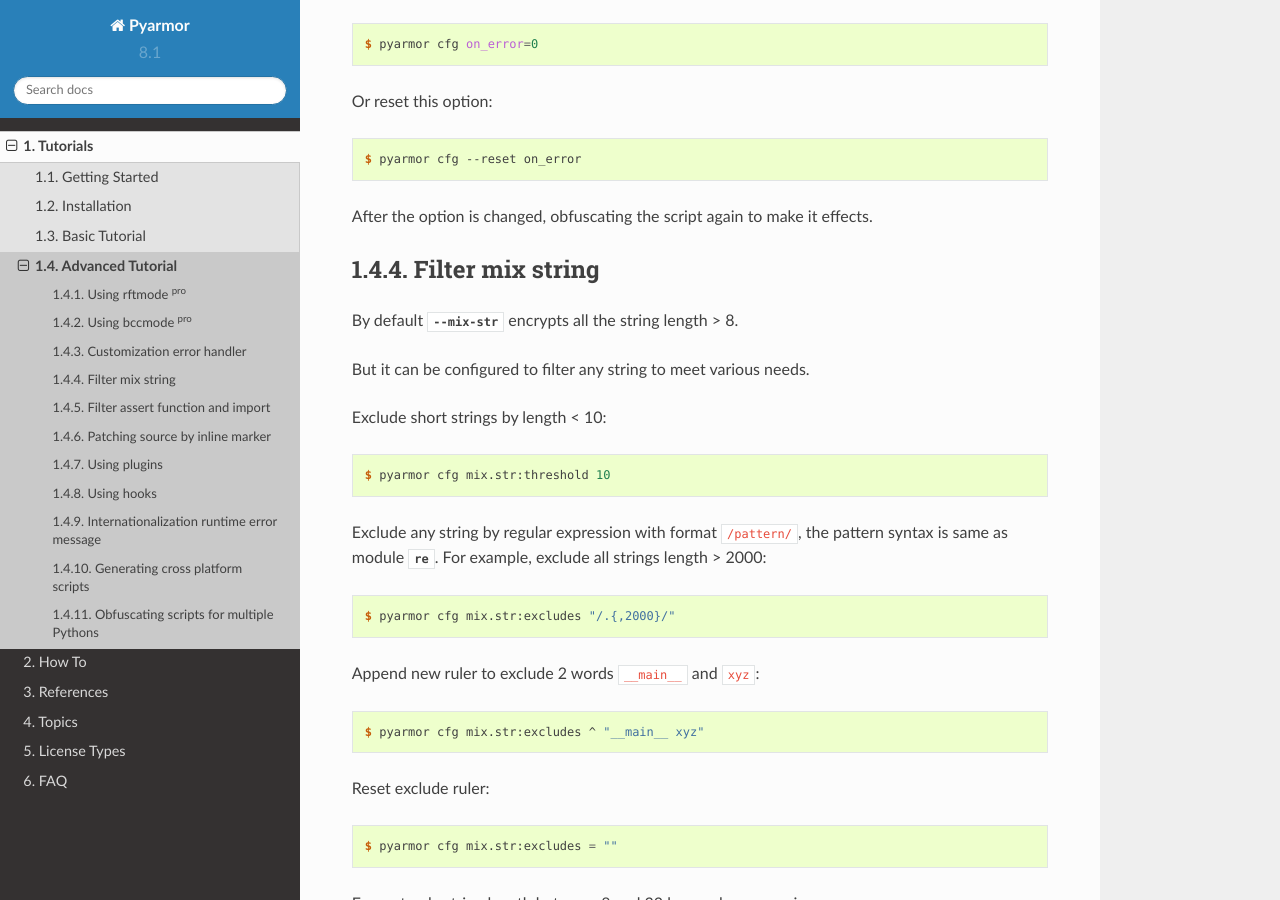
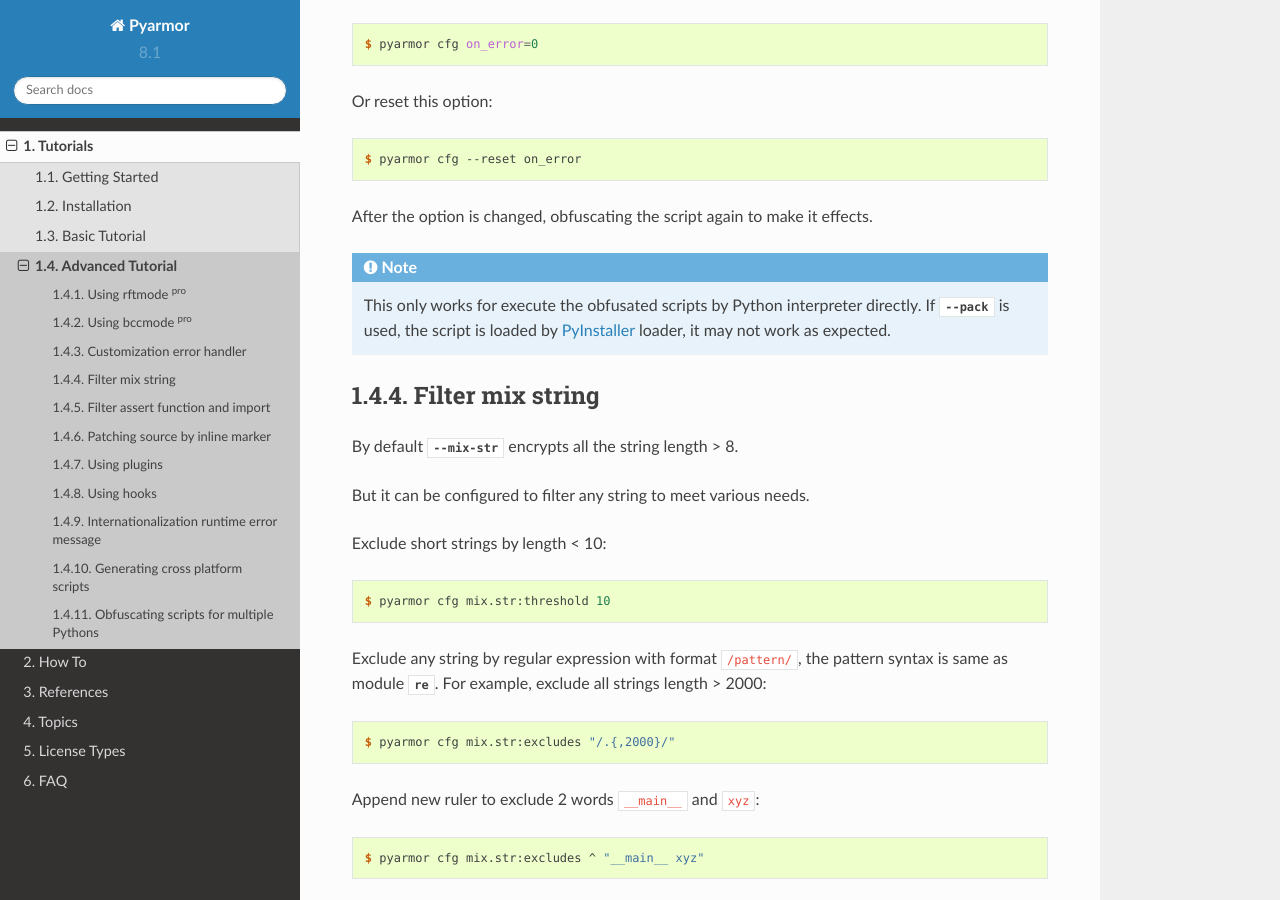
Before and after one commit to dashingsoft/pyarmor, a Sphinx documentation site: the page built from docs/tutorial/advanced.rst, in a window 1280 px wide and 900 px high, scrolled down 5767 px. Built offline with Sphinx 7.4.7 and the Read the Docs theme 2.0.0, drawn with Linux system fonts in a browser that asks for light colours.

Commit message:
Note on_error option may not work --pack

```diff
--- a/docs/tutorial/advanced.rst
+++ b/docs/tutorial/advanced.rst
@@ -237,6 +237,10 @@
 
 After the option is changed, obfuscating the script again to make it effects.
 
+.. note::
+
+   This only works for execute the obfusated scripts by Python interpreter directly. If :option:`--pack` is used, the script is loaded by `PyInstaller`_ loader, it may not work as expected.
+
 Filter mix string
 =================
 
```
